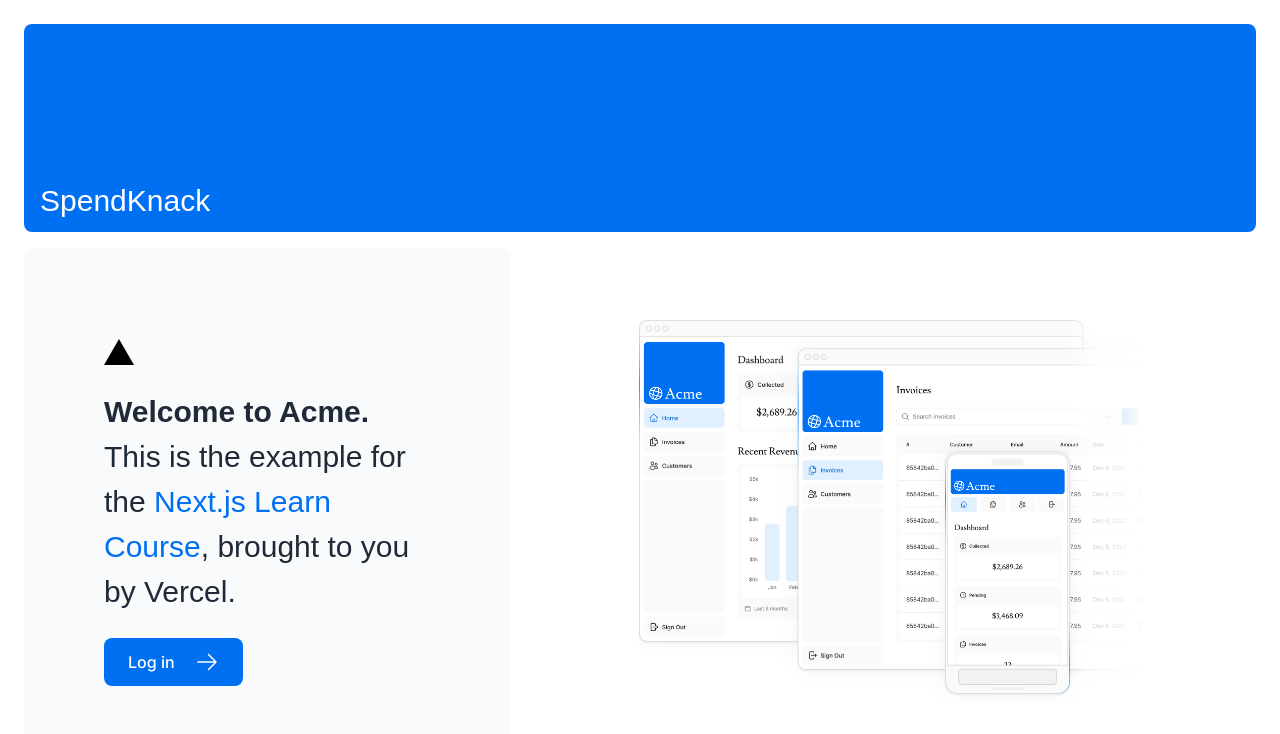
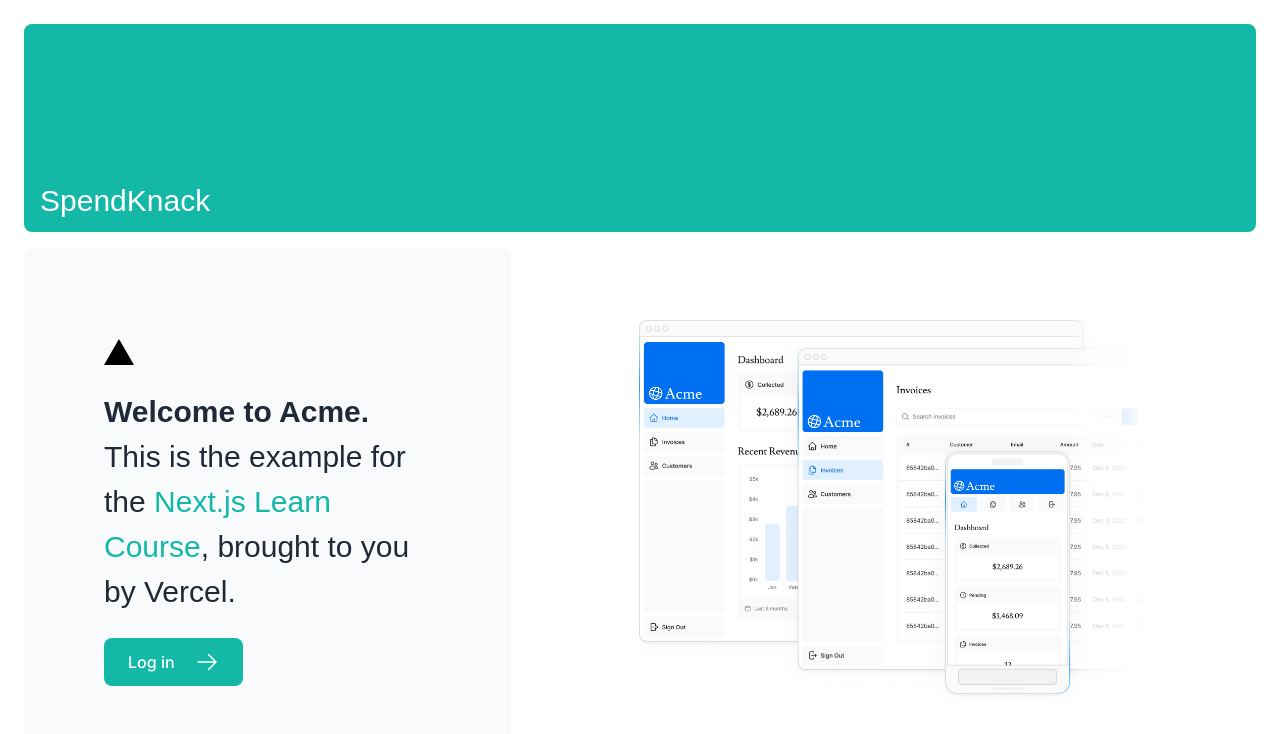
Before and after one commit to IdtDanny/spend-knack, a Next.js app in the folder spend/: page / in a window 1280 px wide. Shown: the top 734 px of the page. Built offline with nearby package versions, Linux system fonts and the light colour scheme; a web font is replaced by a local one.

Commit message:
Continui... with Teal Theme

```diff
--- a/spend/app/dashboard/invoices/[id]/edit/not-found.tsx
+++ b/spend/app/dashboard/invoices/[id]/edit/not-found.tsx
@@ -9,7 +9,7 @@ export default function NotFound() {
             <p>Could not find the requested invoice.</p>
             <Link
                 href='/dashboard/invoices'
-                className='mt-4 rounded-md bg-blue-500 px-4 px-2 text-sm text-white transition-colors hover:bg-blue-400'>
+                className='mt-4 rounded-md bg-teal-500 px-4 px-2 text-sm text-white transition-colors hover:bg-teal-400'>
                 Go Back
             </Link>
         </main>
--- a/spend/app/dashboard/invoices/error.tsx
+++ b/spend/app/dashboard/invoices/error.tsx
@@ -17,7 +17,7 @@ export default function Error({
         <main className="flex h-full flex-col items-center justify-center">
             <h2 className="text-center">Something went wrong!</h2>
             <button
-                className="mt-4 rounded-md bg-blue-500 px-4 py-2 text-sm text-white transition-colors hover:bg-blue-400"
+                className="mt-4 rounded-md bg-teal-500 px-4 py-2 text-sm text-white transition-colors hover:bg-teal-400"
                 onClick={
                     () => reset()
                 }> Try again</button>
--- a/spend/app/page.tsx
+++ b/spend/app/page.tsx
@@ -11,7 +11,7 @@ export default function Page() {
 
       {/* <div className={styles.shape} /> */}
 
-      <div className="flex h-20 shrink-0 items-end rounded-lg bg-blue-500 p-4 md:h-52">
+      <div className="flex h-20 shrink-0 items-end rounded-lg bg-teal-500 p-4 md:h-52">
         <AcmeLogo />
       </div>
       <div className="mt-4 flex grow flex-col gap-4 md:flex-row">
@@ -21,14 +21,14 @@ export default function Page() {
 
           <p className={`${lusitana.className} text-xl text-gray-800 md:text-3xl md:leading-normal`}>
             <strong>Welcome to Acme.</strong> This is the example for the{' '}
-            <a href="https://nextjs.org/learn/" className="text-blue-500">
+            <a href="https://nextjs.org/learn/" className="text-teal-500">
               Next.js Learn Course
             </a>
             , brought to you by Vercel.
           </p>
           <Link
             href="/login"
-            className="flex items-center gap-5 self-start rounded-lg bg-blue-500 px-6 py-3 text-sm font-medium text-white transition-colors hover:bg-blue-400 md:text-base"
+            className="flex items-center gap-5 self-start rounded-lg bg-teal-500 px-6 py-3 text-sm font-medium text-white transition-colors hover:bg-teal-400 md:text-base"
           >
             <span>Log in</span> <ArrowRightIcon className="w-5 md:w-6" />
           </Link>
--- a/spend/app/ui/invoices/buttons.tsx
+++ b/spend/app/ui/invoices/buttons.tsx
@@ -6,7 +6,7 @@ export function CreateInvoice() {
     return (
         <Link
             href="/dashboard/invoices/create"
-            className="flex h-10 items-center rounded-lg bg-blue-600 px-4 text-sm font-medium text-white transition-colors hover:bg-blue-500 focus-visible:outline focus-visible:outline-2 focus-visible:outline-offset-2 focus-visible:outline-blue-600"
+            className="flex h-10 items-center rounded-lg bg-teal-600 px-4 text-sm font-medium text-white transition-colors hover:bg-teal-500 focus-visible:outline focus-visible:outline-2 focus-visible:outline-offset-2 focus-visible:outline-teal-600"
         >
             <span className="hidden md:block">Create Invoice</span>{' '}
             <PlusIcon className="h-5 md:ml-4" />
--- a/spend/app/ui/invoices/pagination.tsx
+++ b/spend/app/ui/invoices/pagination.tsx
@@ -79,7 +79,7 @@ function PaginationNumber({
     {
       'rounded-l-md': position === 'first' || position === 'single',
       'rounded-r-md': position === 'last' || position === 'single',
-      'z-10 bg-blue-600 border-blue-600 text-white': isActive,
+      'z-10 bg-teal-600 border-teal-600 text-white': isActive,
       'hover:bg-gray-100': !isActive && position !== 'middle',
       'text-gray-300': position === 'middle',
     },
```
